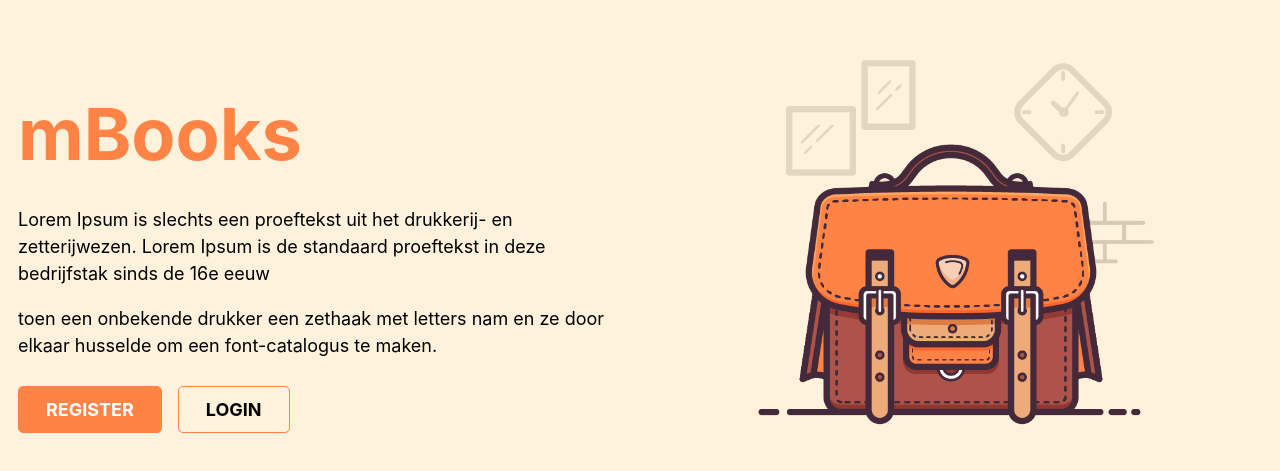
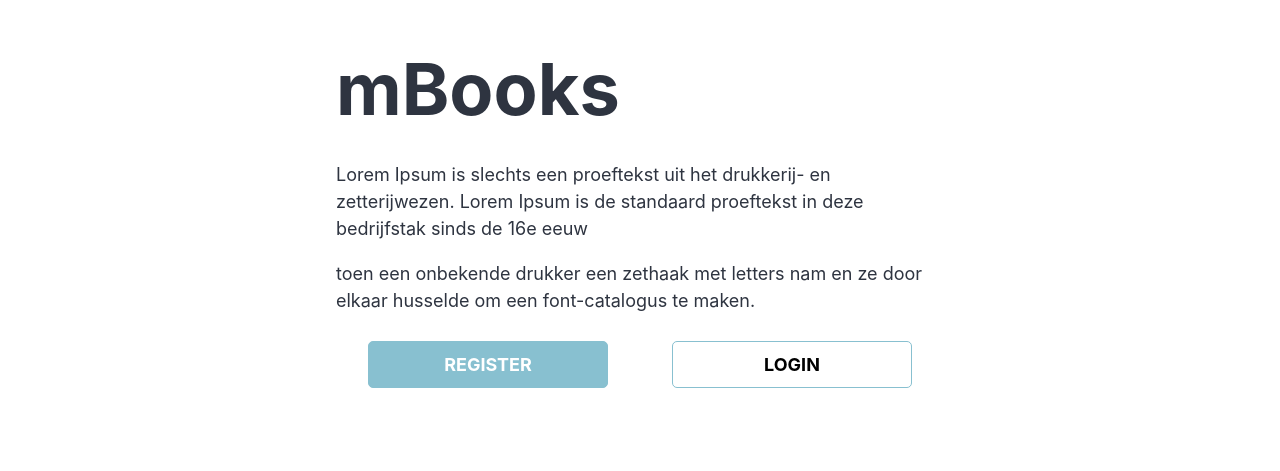
Before and after one commit to goranzu/mbooks, a Next.js app: page / in a window 1280 px wide. Shown: the part 109-580 px from the top of the page. Built offline with nearby package versions, Linux system fonts and the light colour scheme; no server answers.

Commit message:
changed the colors

```diff
--- a/components/auth-form/auth-form.module.css
+++ b/components/auth-form/auth-form.module.css
@@ -1,5 +1,5 @@
 .form {
-  background-color: var(--crl-primary-100);
+  background-color: var(--clr-300);
   padding: 2.5em 1.5em 1.5em;
   border-radius: 5px;
 }
--- a/components/button/button.module.css
+++ b/components/button/button.module.css
@@ -1,7 +1,7 @@
 .button,
 .outline {
   border: none;
-  background: var(--clr-accent-100);
+  background: var(--clr-100);
   padding: 0.5em;
   color: white;
   font-weight: bold;
@@ -12,5 +12,5 @@
 .outline {
   background-color: transparent;
   color: black;
-  border-color: var(--clr-accent-100);
+  border-color: var(--clr-100);
 }
--- a/components/header/header.module.css
+++ b/components/header/header.module.css
@@ -17,5 +17,6 @@
   border: none;
   padding: 0.5em 1em;
   border-radius: 5px;
-  background-color: var(--clr-accent-200);
+  background-color: var(--clr-200);
+  color: white;
 }
--- a/components/search-form/search-form.module.css
+++ b/components/search-form/search-form.module.css
@@ -26,13 +26,13 @@
 }
 
 .form input {
-  background-color: var(--crl-primary-200);
+  background-color: var(--clr-400);
   border: none;
 }
 
 .form button[type="submit"] {
   border: none;
-  background-color: var(--clr-accent-100);
+  background-color: var(--clr-100);
   color: white;
   font-weight: 600;
   justify-self: start;
--- a/pages/index.jsx
+++ b/pages/index.jsx
@@ -51,9 +51,6 @@ export default function Home() {
             </button>
           </div>
         </section>
-        <div className={styles.imageWrapper}>
-          <img src="/bag.png" alt="bag" />
-        </div>
       </main>
     </>
   );
--- a/styles/globals.css
+++ b/styles/globals.css
@@ -15,12 +15,14 @@
   --fs-800: calc(var(--fs-700) * var(--scale));
   --fs-900: calc(var(--fs-800) * var(--scale));
 
-  --crl-primary-100: #fff2dc;
-  --crl-primary-200: #e3d3b8;
-  --clr-accent-100: #ff8345;
-  --clr-accent-200: #fcb48f;
+  --clr-100: #88c0d0;
+  --clr-200: #81a1c1;
+  --clr-300: #eceff4;
+  --clr-400: #d8dee9;
+  --clr-500: #2e3440;
 
-  --background-clr: var(--crl-primary-100);
+  --text-color: var(--clr-500);
+  --background-clr: #fff;
 }
 
 body {
@@ -28,13 +30,14 @@ body {
     Ubuntu, Cantarell, Fira Sans, Droid Sans, Helvetica Neue, sans-serif;
   font-size: var(--fs-400);
   background-color: var(--background-clr);
+  color: var(--text-color);
 }
 
 .btn {
-  background-color: var(--clr-accent-100);
+  background-color: var(--clr-100);
   padding: 0.5em;
   border-radius: 5px;
-  border: 1px solid var(--clr-accent-100);
+  border: 1px solid var(--clr-100);
   color: white;
   text-transform: uppercase;
   font-weight: 700;
@@ -48,7 +51,7 @@ body {
 }
 
 .btn-link {
-  color: var(--clr-accent-100);
+  color: var(--clr-100);
   text-decoration: underline;
   padding: 0;
   margin: 0;
--- a/styles/homepage.module.css
+++ b/styles/homepage.module.css
@@ -1,12 +1,14 @@
 .wrapper {
-  text-align: center;
+  /* text-align: center; */
   padding: 3em 1em 0;
   max-width: 88.75rem;
   margin-left: auto;
   margin-right: auto;
+  /* height: 100vh; */
 }
 
 .text {
+  margin-top: 5em;
   max-width: 38rem;
   margin-left: auto;
   margin-right: auto;
@@ -37,36 +39,9 @@
   margin-top: 1em;
 }
 
-.imageWrapper {
-  max-width: 48rem;
-  margin-left: auto;
-  margin-right: auto;
-}
-
 @media (min-width: 62.5rem) {
-  .wrapper {
-    text-align: left;
-    display: grid;
-    grid-template-columns: 1fr 1fr;
-    align-items: center;
-  }
-
-  .text {
-    margin-left: 0;
-  }
-
   .buttons {
-    text-align: center;
     display: flex;
-    max-width: 14.5rem;
-    margin-left: 0;
-    gap: 1rem;
-  }
-
-  .buttons button {
-    margin-top: 0;
-    margin-left: 0;
-    padding: 0.5em 1.5em;
   }
 
   .buttons > button + button {
```
